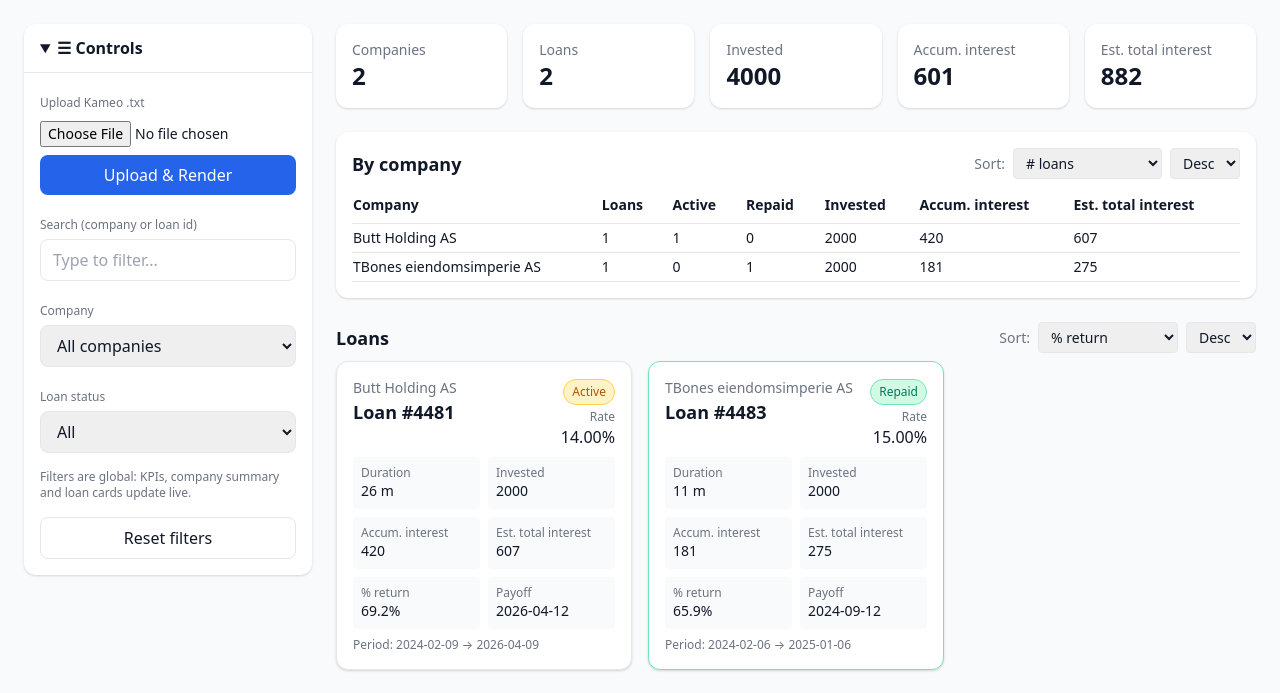
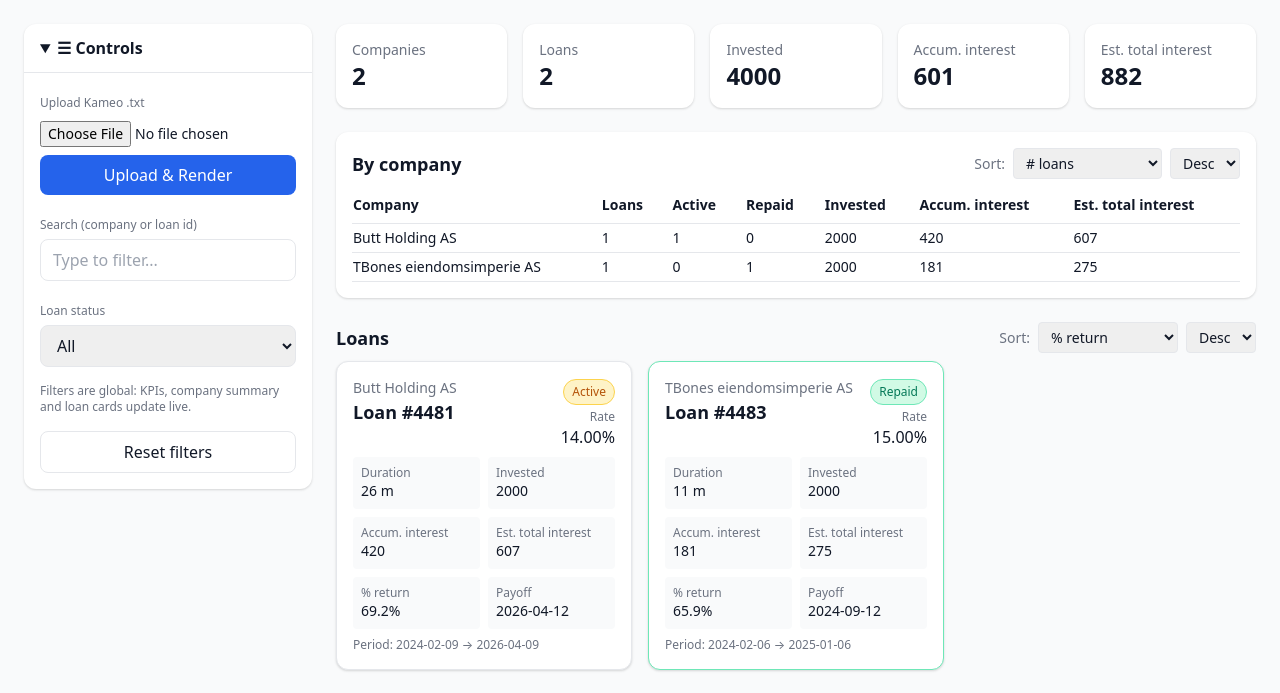
Before and after one commit to TBoneMendez/web, a FastAPI app: page / in a window 1280 px wide. Shown: the top 693 px of the page. Run offline with FastAPI, Linux system fonts and the light colour scheme; some libraries are stand-ins or nearby versions.

Commit message:
kameo dash

```diff
--- a/kameo-dashboard/app/templates/_dashboard.html
+++ b/kameo-dashboard/app/templates/_dashboard.html
@@ -140,19 +140,21 @@
 
   // ---------- global filters ----------
   function applyGlobalFilters(){
-    const txt=(q('filterText')?.value||'').toLowerCase();
-    const comp=(q('companySelect')?.value||'').toLowerCase();
-    const status=(q('statusSelect')?.value||'').toLowerCase();
+    const txt=(document.getElementById('filterText')?.value||'').toLowerCase();
+    const status=(document.getElementById('statusSelect')?.value||'').toLowerCase();
+
     document.querySelectorAll('.loan-card').forEach(card=>{
       const c=(card.dataset.company||'').toLowerCase();
       const id=(card.dataset.loan||'').toLowerCase();
       const st=(card.dataset.status||'').toLowerCase();
+
       const matchTxt=!txt || c.includes(txt) || id.includes(txt);
-      const matchComp=!comp || c===comp;
       const matchStatus=!status || st===status;
-      card.style.display = (matchTxt && matchComp && matchStatus) ? '' : 'none';
+
+      card.style.display = (matchTxt && matchStatus) ? '' : 'none';
       if (st==='repaid') card.classList.add('border-green-300'); else card.classList.remove('border-green-300');
     });
+
     recomputeKPIs();
     recomputeCompanies();
   }
@@ -220,7 +222,7 @@
 
   // ---------- wiring ----------
   function wire(){
-    ['filterText','companySelect','statusSelect'].forEach(id=>{
+    ['filterText','statusSelect'].forEach(id=>{
       const el=q(id); if(!el) return;
       el.addEventListener('input', ()=>{ applyGlobalFilters(); sortLoans(); });
       el.addEventListener('change', ()=>{ applyGlobalFilters(); sortLoans(); });
--- a/kameo-dashboard/app/templates/index.html
+++ b/kameo-dashboard/app/templates/index.html
@@ -17,16 +17,6 @@
           <div>
             <label class="text-xs text-gray-500">Search (company or loan id)</label>
             <input id="filterText" type="text" class="mt-1 w-full border rounded-lg px-3 py-2" placeholder="Type to filter..." />
-          </div>
-
-          <div>
-            <label class="text-xs text-gray-500">Company</label>
-            <select id="companySelect" class="mt-1 w-full border rounded-lg px-3 py-2">
-              <option value="">All companies</option>
-              {% for c in by_company %}
-                <option value="{{ c.Company }}">{{ c.Company }}</option>
-              {% endfor %}
-            </select>
           </div>
 
           <div>
```
